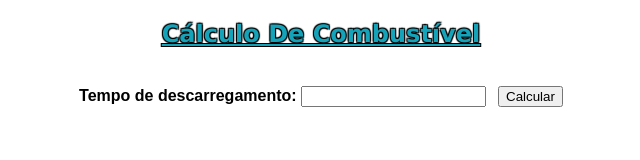
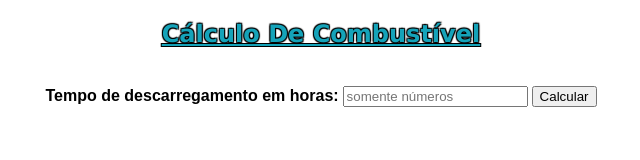
Before and after one commit to rafael-rochaalmeida/Sprint1, a plain HTML site: page Simulador-Financeiro/simuladorFinanceiro.html in a window 1280 px wide. Shown: the whole page, without its empty margins (319-959 px from the left). Drawn offline with Linux system fonts and the light colour scheme.

Commit message:
Atualização no simulador

```diff
--- a/Simulador-Financeiro/simuladorFinanceiro.html
+++ b/Simulador-Financeiro/simuladorFinanceiro.html
@@ -1,24 +1,25 @@
 <!DOCTYPE html>
 <html lang="pt-br">
+
 <head>
   <meta charset="UTF-8" />
   <meta name="viewport" content="width=device-width, initial-scale=1.0" />
   <title>Simulador Financeiro</title>
 </head>
+
 <body>
   <div style="text-align: center">
-      <h2
-        style="font-family: verdana;color: #15a3b9;text-shadow: black 1px 1px 1px, black -1px 1px 1px, black 1px -1px 1px, black -1px -1px 1px;">
+    <h2 style="font-family: verdana;color: #15a3b9;text-shadow: black 1px 1px 1px, black -1px 1px 1px, black 1px -1px 1px, black -1px -1px 1px;">
       <u>Cálculo De Combustível</u>
     </h2>
-      <br />
-      <b style="font-family: arial">Tempo de descarregamento: </b
-      ><input id="horas" />&nbsp;&nbsp;
+    <br>
+    <b style="font-family: arial">Tempo de descarregamento em horas:</b> <input type="number" placeholder="somente números" id="horas">
     <button onclick="calculo()">Calcular</button>
   </div>
-    <br /><br />
+  <br><br>
   <div style="text-align: center" id="resultado"></div>
 </body>
+
 </html>
 <script>
   function calculo() {
@@ -26,12 +27,12 @@
     resultado.innerHTML = `<span style = 'font-family: arial'>Atracado no porto você gasta em média <b style = 'color: red'><u>R$${valorCombustivel}</u></b>
      em combustivel até descarregar.</span>`;
     economia();
-  }
+  };
   function economia() {
     var valorEconomia = (Number(horas.value) - 4) * 3600;
-    resultado.innerHTML += `<br><span style = 'font-family: arial'>Usando nosso software você economizará
+    resultado.innerHTML += `<br><span style='font-family: arial'>Usando nosso software você economizará
      <b style = 'color: #15a3b9'><u>4 horas</u></b> no descarregamento. Com isso você irá gastar apenas <b style = 'color: #15a3b9'><u>R$${valorEconomia}</u></b>
      em todo o descarregamento.</span>`;
     horas.value = '';
-  }
+  };
 </script>
```
Lines whose indentation alone changed are shown as unchanged.
